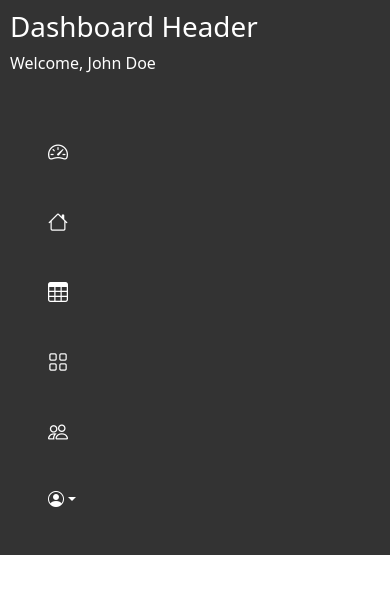
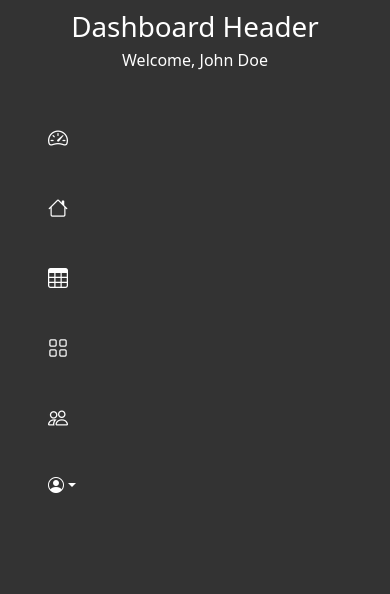
Before and after one commit to Hamda-Dahir/royaljet_project3, a React (Vite) app in the folder client/: page / in a window 390 px wide. Shown: the top 594 px of the page. Built offline with nearby package versions, Linux system fonts and the light colour scheme.

Commit message:
update all responsive

```diff
--- a/client/src/App.css
+++ b/client/src/App.css
@@ -1,14 +1,35 @@
+/* App.css */
 .app-container {
   display: flex;
+  flex-direction: column;
+  min-height: 100vh;
+}
+
+.header {
+  background-color: #333;
+  color: #fff;
+  padding: 10px;
+  text-align: center;
+}
+
+.header h1 {
+  margin: 0;
+}
+
+.header p {
+  margin: 5px 0;
+}
+
+.middle-section {
+  display: flex;
+  flex: 1;
 }
 
 .sidebar {
-  width: 250px;
-  height: 100vh;
+  flex: 0 0 250px;
   background-color: #333;
   color: #fff;
   padding: 20px;
-  position: fixed;
 }
 
 .sidebar h2 {
@@ -29,8 +50,10 @@
 }
 
 .content {
-  margin-left: 250px;
-  padding: 20px;
+  flex: 1;
+  display: flex;
+  justify-content: center;
+  align-items: center;
 }
 
 /* Adjust the below styles to customize the appearance of the content area */
@@ -49,7 +72,7 @@
   }
 
   .sidebar {
-    width: 100%;
+    flex: 0 0 100%;
     height: auto;
     position: static;
     padding-bottom: 20px;
--- a/client/src/App.jsx
+++ b/client/src/App.jsx
@@ -1,3 +1,4 @@
+// App.js
 import { useState } from 'react';
 import './App.css';
 import { BrowserRouter, Routes, Route } from 'react-router-dom';
@@ -15,7 +16,8 @@ function App() {
   return (
     <div className="app-container">
       <BrowserRouter>
-        <Header userName={userName} /> {/* Pass the userName prop */}
+        <Header userName={userName} />
+        <div className="middle-section">
           <div className="sidebar">
             <SidebarMenu />
           </div>
@@ -26,6 +28,7 @@ function App() {
               <Route path="/update/:id" element={<UpdateUser />}></Route>
             </Routes>
           </div>
+        </div>
       </BrowserRouter>
     </div>
   );
```
Lines whose indentation alone changed are shown as unchanged.
